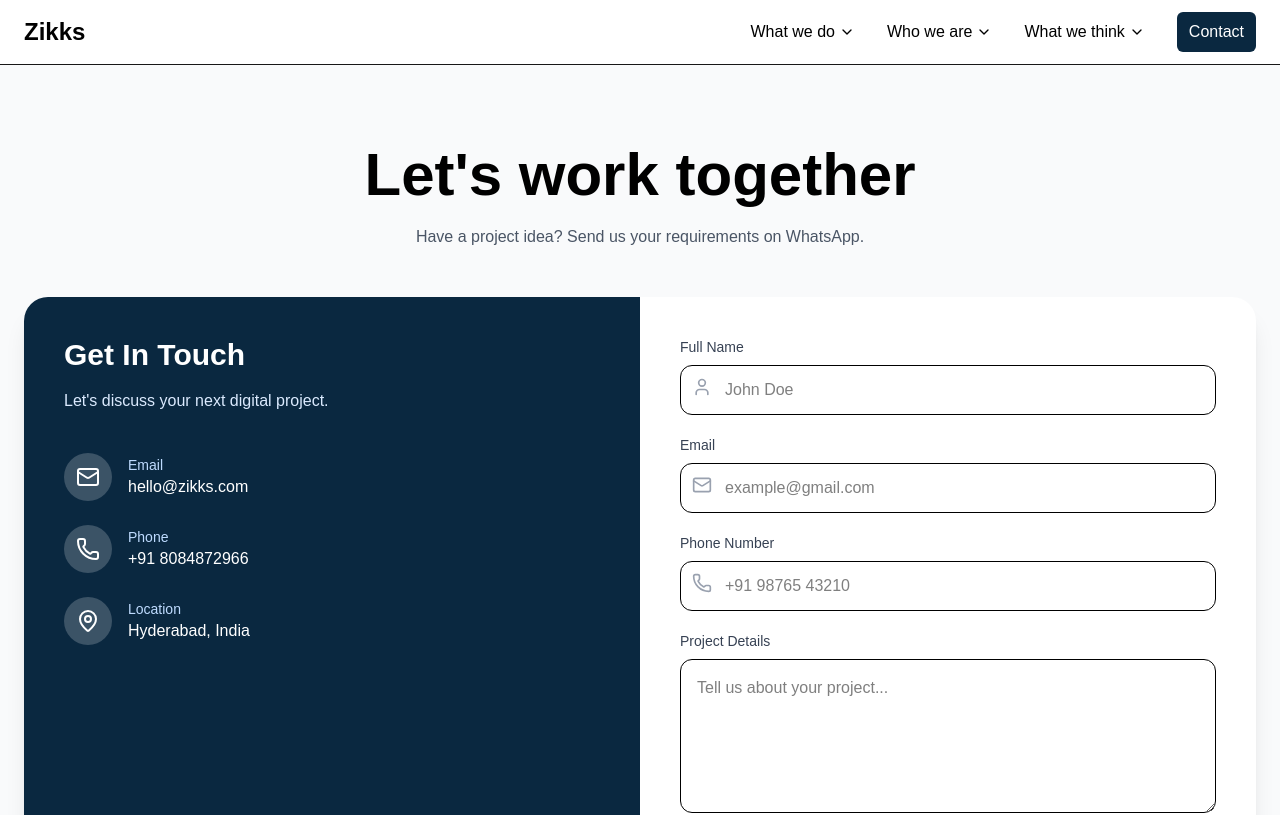
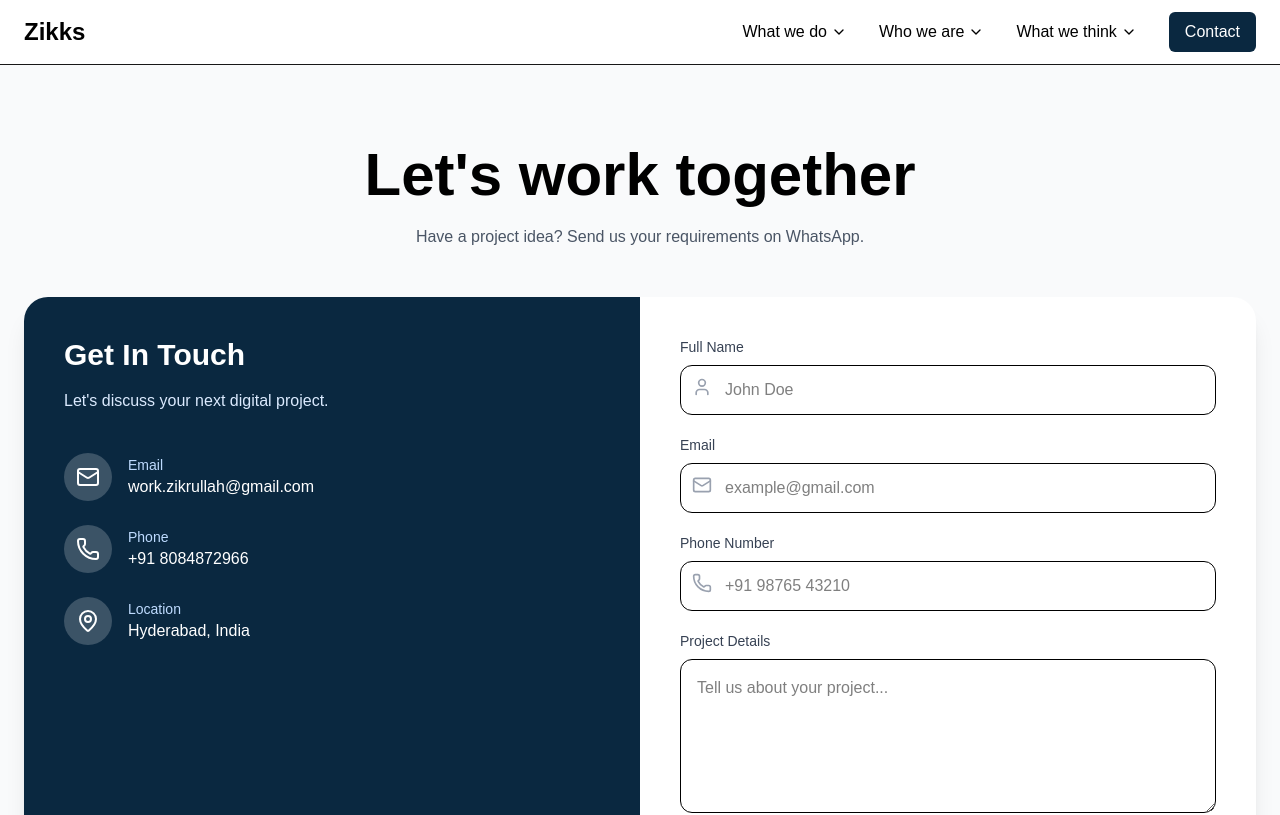
Before and after one commit to mdzikrullah20/zikks, a Next.js app: page /contact in a window 1280 px wide. Shown: the top 815 px of the page. Built offline with nearby package versions, Linux system fonts and the light colour scheme.

Commit message:
Update contact information in Footer and Contact page; enhance button styles in Homepage and Navbar for better responsiveness

```diff
--- a/app/Components/Footer.tsx
+++ b/app/Components/Footer.tsx
@@ -311,7 +311,7 @@ export default function Footer() {
                   size={20}
                 />
 
-                info@zikks.com
+                work.zikrullah@gmail.com
 
               </p>
 
@@ -366,6 +366,7 @@ export default function Footer() {
               gap-2
               rounded-xl
               py-3
+              px-3
               font-semibold
               bg-[#0a2840]
               cursor-pointer
--- a/app/Components/Navbar.tsx
+++ b/app/Components/Navbar.tsx
@@ -1,209 +1,82 @@
 "use client";
 
-import Image from "next/image";
 import Link from "next/link";
 import { useState } from "react";
 import { Menu, X, ChevronDown } from "lucide-react";
 
 export default function Navbar() {
+
   const [isOpen, setIsOpen] = useState(false);
+  const [openSubMenu, setOpenSubMenu] = useState<string | null>(null);
+
+
+  const closeMobileMenu = () => {
+    setIsOpen(false);
+    setOpenSubMenu(null);
+  };
+
 
   return (
+
     <nav className="sticky top-0 z-50 w-full border-b bg-white">
+
+
       <div className="mx-auto flex h-16 max-w-7xl items-center justify-between px-6">
 
+
         {/* Logo */}
-        <Link href="/" className="flex items-center">
-          {/*
-          <Image
-            src="/logo.png"
-            alt="Zikks Logo"
-            width={120}
-            height={50}
-            className="h-12 w-auto"
-            priority
-          />
-          */}
 
+        <Link href="/">
           <h1 className="text-2xl font-bold text-black">
             Zikks
           </h1>
-
         </Link>
-
-
-
-        {/* Desktop Menu */}
-        <div className="hidden items-center gap-8 md:flex">
-
-
-          {/* WHAT WE DO */}
-          <div className="group relative">
-
-            <Link
-              href=""
-              className="flex items-center gap-1 text-black hover:text-indigo-600"
-            >
-              What we do
-              <ChevronDown size={16}/>
-            </Link>
-
-
-            {/* Sub Navigation */}
-            <div className="absolute left-0 top-full hidden pt-4 group-hover:block">
-
-              <div className="w-60 rounded-md bg-white p-3 shadow-lg">
-
-
-                <Link
-                  href="/digitalmarketing"
-                  className="block rounded-md px-4 py-2 text-black hover:bg-gray-100"
-                >
-                  Digital Marketing
-                </Link>
-
-
-                <Link
-                  href="/ai"
-                  className="block rounded-md px-4 py-2 text-black hover:bg-gray-100"
-                >
-                  AI Solutions
-                </Link>
-
-
-                <Link
-                  href="/customapp"
-                  className="block rounded-md px-4 py-2 text-black hover:bg-gray-100"
-                >
-                  Custom App Development
-                </Link>
-
-
-                <Link
-                  href="/salesforce"
-                  className="block rounded-md px-4 py-2 text-black hover:bg-gray-100"
-                >
-                  Salesforce Services
-                </Link>
-
-
-              </div>
-
-            </div>
-
-          </div>
-
-
-
-
-          {/* WHO WE ARE */}
-          <div className="group relative">
-
-            <Link
-              href="#"
-              className="flex items-center gap-1 text-black hover:text-indigo-600"
-            >
-              Who we are
-              <ChevronDown size={16}/>
-            </Link>
-
-
-            <div className="absolute left-0 top-full hidden pt-4 group-hover:block">
-
-              <div className="w-52 rounded-md bg-white p-3 shadow-lg">
-
-
-                <Link
-                  href="/about"
-                  className="block rounded-md px-4 py-2 text-black hover:bg-gray-100"
-                >
-                  About Us
-                </Link>
-
-
-                <Link
-                  href="/team"
-                  className="block rounded-md px-4 py-2 text-black hover:bg-gray-100"
-                >
-                  Our Team
-                </Link>
-
-
-                <Link
-                  href="/faqs"
-                  className="block rounded-md px-4 py-2 text-black hover:bg-gray-100"
-                >
-                  FAQs
-                </Link>
-
-
-              </div>
-
-            </div>
-
-          </div>
 
 
 
 
 
-          {/* WHAT WE THINK */}
-          <div className="group relative">
+        {/* Desktop */}
 
-            <Link
-              href="#"
-              className="flex items-center gap-1 text-black hover:text-indigo-600"
-            >
-              What we think
-              <ChevronDown size={16}/>
-            </Link>
+        <div className="hidden items-center gap-8 md:flex">
 
 
-            <div className="absolute left-0 top-full hidden pt-4 group-hover:block">
+          <DesktopMenu
+            title="What we do"
+            items={[
+              ["Digital Marketing","/digitalmarketing"],
+              ["AI Solutions","/ai"],
+              ["Custom App Development","/customapp"],
+              ["Salesforce Services","/salesforce"],
+            ]}
+          />
 
 
-              <div className="w-52 rounded-md bg-white p-3 shadow-lg">
-
-
-                <Link
-                  href="/blog"
-                  className="block rounded-md px-4 py-2 text-black hover:bg-gray-100"
-                >
-                  Blog
-                </Link>
-
-
-                <Link
-                  href="/insights"
-                  className="block rounded-md px-4 py-2 text-black hover:bg-gray-100"
-                >
-                  Insights
-                </Link>
-
-
-                <Link
-                  href="/case-studies"
-                  className="block rounded-md px-4 py-2 text-black hover:bg-gray-100"
-                >
-                  Case Studies
-                </Link>
-
-
-              </div>
-
-
-            </div>
-
-
-          </div>
+          <DesktopMenu
+            title="Who we are"
+            items={[
+              ["About Us","/about"],
+              ["Our Team","/team"],
+              ["FAQs","/faqs"],
+            ]}
+          />
 
 
 
+          <DesktopMenu
+            title="What we think"
+            items={[
+              ["Blog","/blog"],
+              ["Insights","/insights"],
+              ["Case Studies","/case-studies"],
+            ]}
+          />
 
-          {/* CONTACT */}
+
+
           <Link
             href="/contact"
-            className="text-white text-bold bg-[#0a2840] py-2 px-3 rounded-md hover:text-gray-100"
+            className="rounded-md bg-[#0a2840] px-4 py-2 text-white"
           >
             Contact
           </Link>
@@ -215,16 +88,13 @@ export default function Navbar() {
 
 
 
-        {/* Mobile Button */}
+        {/* Mobile Icon */}
+
         <button
-          className="text-black md:hidden"
-          onClick={() => setIsOpen(!isOpen)}
+          onClick={() => setIsOpen(true)}
+          className="md:hidden text-black"
         >
-          {
-            isOpen
-            ? <X size={28}/>
-            : <Menu size={28}/>
-          }
+          <Menu size={28}/>
         </button>
 
 
@@ -234,48 +104,278 @@ export default function Navbar() {
 
 
 
-      {/* Mobile Menu */}
+
+
+      {/* Mobile Drawer */}
+
       {
         isOpen && (
 
-          <div className="border-t bg-white md:hidden">
-
-            <div className="flex flex-col gap-4 px-6 py-5">
+          <>
 
 
-              <Link
-                href="/what-we-do"
-                className="text-black"
-              >
-                What we do
-              </Link>
+            {/* Overlay */}
+
+            <div
+              className="fixed inset-0 bg-black/40 md:hidden"
+              onClick={closeMobileMenu}
+            />
 
 
-              <Link
-                href="/who-we-are"
-                className="text-black"
-              >
-                Who we are
-              </Link>
 
 
-              <Link
-                href="/what-we-think"
-                className="text-black"
-              >
-                What we think
-              </Link>
+
+            {/* Sidebar */}
+
+            <div
+              className="
+              fixed right-0 top-0 z-50
+              h-full w-1/2
+              bg-white shadow-xl
+              md:hidden
+              "
+            >
 
 
-              <Link
-                href="/contact"
-                className="text-black"
-              >
-                Contact
-              </Link>
+              <div className="flex h-16 items-center justify-between border-b px-5">
+
+
+                <h2 className="text-xl font-bold">
+                  Zikks
+                </h2>
+
+
+                <button onClick={closeMobileMenu}>
+                  <X size={28}/>
+                </button>
+
+
+              </div>
+
+
+
+
+
+              <div className="flex flex-col gap-5 px-5 py-6">
+
+
+
+
+
+                <MobileMenuItem
+                  title="What we do"
+                  id="what"
+                  openSubMenu={openSubMenu}
+                  setOpenSubMenu={setOpenSubMenu}
+                  closeMobileMenu={closeMobileMenu}
+                  items={[
+                    ["Digital Marketing","/digitalmarketing"],
+                    ["AI Solutions","/ai"],
+                    ["Custom App Development","/customapp"],
+                    ["Salesforce Services","/salesforce"],
+                  ]}
+                />
+
+
+
+
+
+                <MobileMenuItem
+                  title="Who we are"
+                  id="who"
+                  openSubMenu={openSubMenu}
+                  setOpenSubMenu={setOpenSubMenu}
+                  closeMobileMenu={closeMobileMenu}
+                  items={[
+                    ["About Us","/about"],
+                    ["Our Team","/team"],
+                    ["FAQs","/faqs"],
+                  ]}
+                />
+
+
+
+
+
+
+                <MobileMenuItem
+                  title="What we think"
+                  id="think"
+                  openSubMenu={openSubMenu}
+                  setOpenSubMenu={setOpenSubMenu}
+                  closeMobileMenu={closeMobileMenu}
+                  items={[
+                    ["Blog","/blog"],
+                    ["Insights","/insights"],
+                    ["Case Studies","/case-studies"],
+                  ]}
+                />
+
+
+
+
+
+                <Link
+                  href="/contact"
+                  onClick={closeMobileMenu}
+                  className="rounded-md bg-[#0a2840] px-3 py-2 text-center text-white"
+                >
+                  Contact
+                </Link>
+
+
+              </div>
 
 
             </div>
+
+
+          </>
+
+        )
+      }
+
+
+    </nav>
+
+  );
+
+}
+
+
+
+
+
+
+
+
+function DesktopMenu({
+  title,
+  items
+}:any){
+
+  return (
+
+    <div className="group relative">
+
+
+      <button
+        className="flex items-center gap-1 text-black hover:text-indigo-600"
+      >
+        {title}
+        <ChevronDown size={16}/>
+      </button>
+
+
+
+      <div className="absolute left-0 top-full hidden pt-4 group-hover:block">
+
+
+        <div className="w-60 rounded-md bg-white p-3 shadow-lg">
+
+
+          {
+            items.map((item:any,index:number)=>(
+
+              <Link
+                key={index}
+                href={item[1]}
+                className="block rounded-md px-4 py-2 text-black hover:bg-gray-100"
+              >
+                {item[0]}
+              </Link>
+
+            ))
+          }
+
+
+        </div>
+
+
+      </div>
+
+
+    </div>
+
+  );
+
+}
+
+
+
+
+
+
+
+
+
+function MobileMenuItem({
+  title,
+  id,
+  items,
+  openSubMenu,
+  setOpenSubMenu,
+  closeMobileMenu
+}:any){
+
+
+  return (
+
+    <div>
+
+
+      <button
+        onClick={() =>
+          setOpenSubMenu(
+            openSubMenu === id
+            ? null
+            : id
+          )
+        }
+
+        className="flex w-full justify-between text-black"
+      >
+
+        {title}
+
+
+        <ChevronDown
+          size={18}
+          className={
+            openSubMenu === id
+            ? "rotate-180 transition"
+            : "transition"
+          }
+        />
+
+
+      </button>
+
+
+
+
+
+      {
+        openSubMenu === id && (
+
+          <div className="ml-3 mt-3 flex flex-col gap-3">
+
+
+            {
+              items.map((item:any,index:number)=>(
+
+                <Link
+                  key={index}
+                  href={item[1]}
+                  onClick={closeMobileMenu}
+                  className="text-sm text-gray-700"
+                >
+                  {item[0]}
+                </Link>
+
+              ))
+            }
+
 
           </div>
 
@@ -283,6 +383,8 @@ export default function Navbar() {
       }
 
 
-    </nav>
+    </div>
+
   );
+
 }
--- a/app/contact/page.tsx
+++ b/app/contact/page.tsx
@@ -233,7 +233,7 @@ Email
 
 
 <p>
-hello@zikks.com
+work.zikrullah@gmail.com
 </p>
 
 
```
Also changed, not shown: app/Components/Homepage.tsx (+7 -7 lines).
